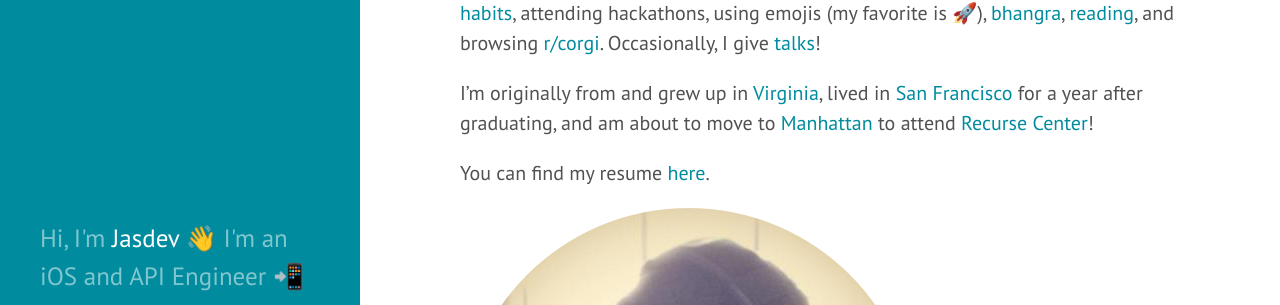
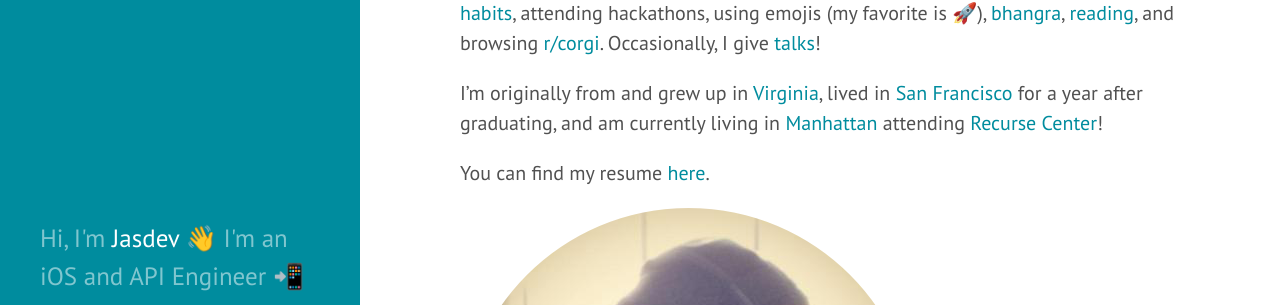
Before and after one commit to rvsrvs/jasdev.github.io, a Jekyll site: the page built from about.md, in a window 1280 px wide and 1137 px high. Shown: the part 312-617 px from the top of the window. Built offline with Jekyll 4.4.1, drawn with Linux system fonts in a browser that asks for light colours; Markdown is read by kramdown in place of the engine named in the settings.

Commit message:
Updating status

```diff
--- a/about.md
+++ b/about.md
@@ -7,7 +7,7 @@ Hi, my name is Jasdev Singh! I'm an engineer who loves building APIs and iOS app
 
 I've previously worked at [Imgur](http://imgur.com) as an API and iOS engineer, attended [CodePath](http://codepath.com) (Spring 2015, Swift). Interned at Twitter (in the [KPCB Fellow '13 Class](http://kpcbfellows.com)), [Fitocracy](https://www.fitocracy.com), and Microsoft. I was one of the founders of UVa's [first student hackathon](http://hackuva.io) and also studied math and computer science there (SEAS '14'). In my free time, I love building [habits](https://www.coach.me/users/3140daf3d432d7f0065b), attending hackathons, using emojis (my favorite is 🚀), [bhangra](https://youtu.be/vXgF-Ezg78c?t=15s), [reading](/reading-list/), and browsing [r/corgi](http://imgur.com/r/corgi/top). Occasionally, I give [talks](https://github.com/Jasdev/talks)!
 
-I'm originally from and grew up in [Virginia](http://en.wikipedia.org/wiki/Fairfax_Station,_Virginia), lived in [San Francisco](http://en.wikipedia.org/wiki/San_Francisco) for a year after graduating, and am about to move to [Manhattan](https://en.wikipedia.org/wiki/Manhattan) to attend [Recurse Center](https://www.recurse.com)!
+I'm originally from and grew up in [Virginia](http://en.wikipedia.org/wiki/Fairfax_Station,_Virginia), lived in [San Francisco](http://en.wikipedia.org/wiki/San_Francisco) for a year after graduating, and am currently living in [Manhattan](https://en.wikipedia.org/wiki/Manhattan) attending [Recurse Center](https://www.recurse.com)!
 
 You can find my resume [here](/public/resume.pdf).
 
```
